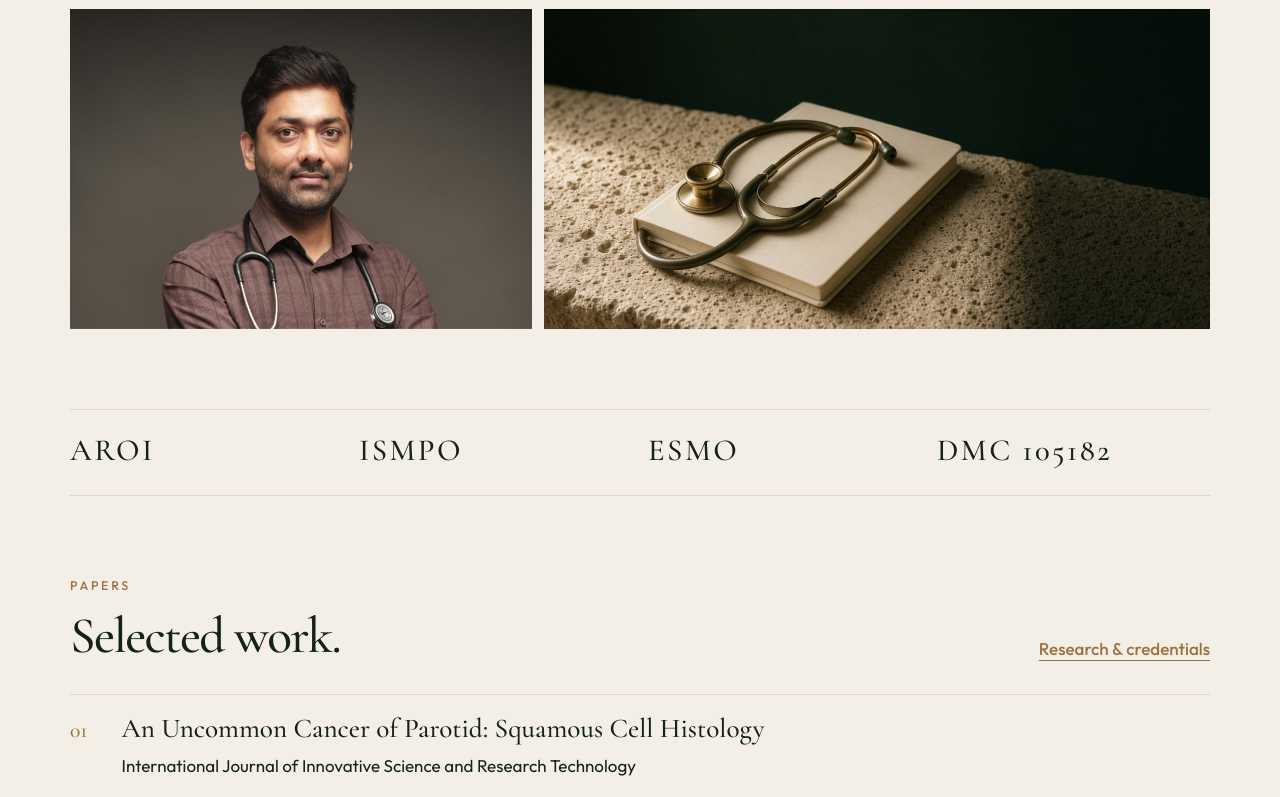
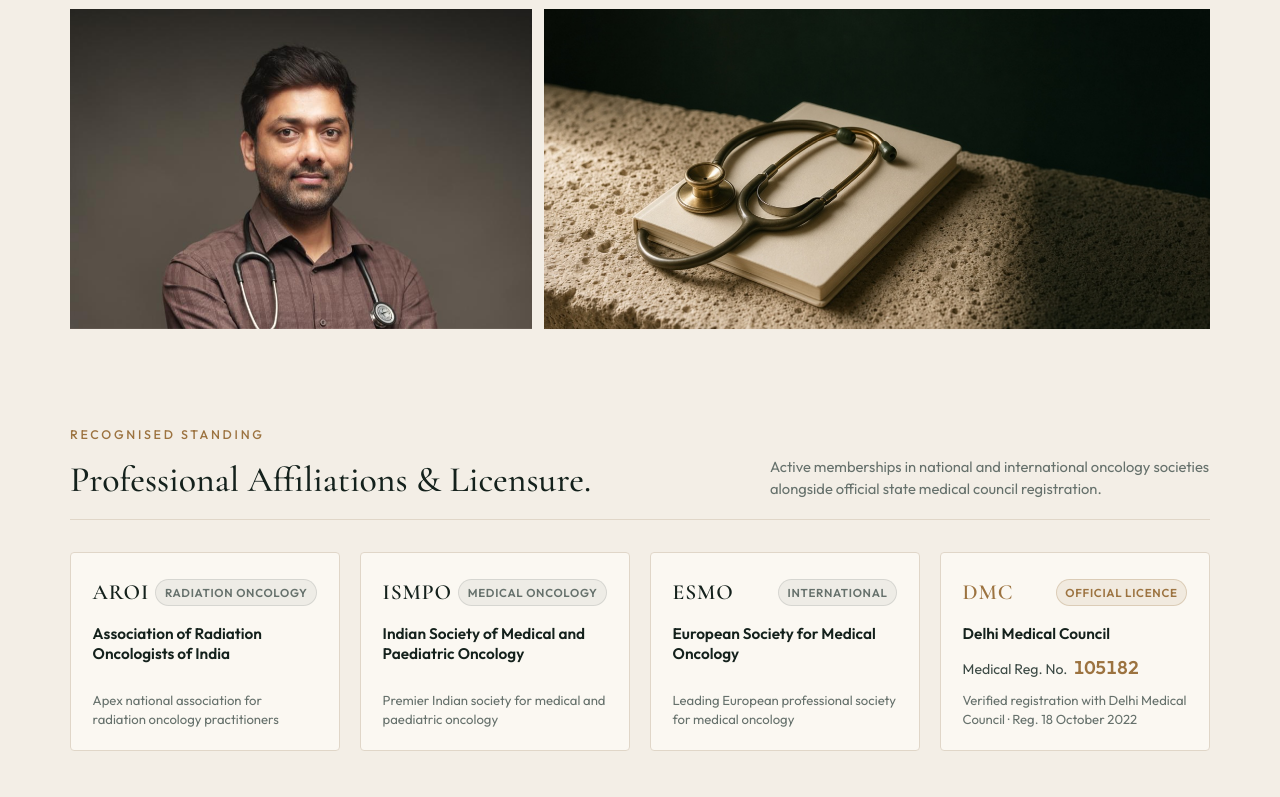
Before and after one commit to pankaj2816/dr-geetanand-rao, a React (Vite) app: page / in a window 1280 px wide. Shown: the part 2000-2797 px from the top of the page. Built offline with nearby package versions, Linux system fonts and the light colour scheme.

Commit message:
Transform bare society acronyms into smart Professional Affiliations & Licensure showcase

```diff
--- a/src/pages/Home.jsx
+++ b/src/pages/Home.jsx
@@ -301,13 +301,54 @@
         </div>
       </section>
 
-      <section className="wrap society-rail" aria-label="Societies">
-        {memberships.map((item) => (
-          <span key={item.short} title={item.name}>
-            {item.short}
-          </span>
-        ))}
-        <span title={site.council}>DMC {site.registration}</span>
+      <section className="section section-tight" aria-label="Professional Affiliations and Medical Accreditations">
+        <div className="wrap affiliations-band">
+          <div className="affiliations-head">
+            <div>
+              <p className="kicker kicker-dark">Recognised Standing</p>
+              <h2 className="affiliations-title">Professional Affiliations & Licensure.</h2>
+            </div>
+            <p className="affiliations-lead">
+              Active memberships in national and international oncology societies alongside official state medical council registration.
+            </p>
+          </div>
+
+          <div className="affiliations-grid">
+            {memberships.map((item) => (
+              <article key={item.short} className="affiliation-card">
+                <header className="affiliation-card-top">
+                  <span className="affiliation-badge">{item.short}</span>
+                  <span className="affiliation-type">
+                    {item.short === 'AROI' ? 'Radiation Oncology' : item.short === 'ISMPO' ? 'Medical Oncology' : 'International'}
+                  </span>
+                </header>
+                <h3 className="affiliation-name">{item.name}</h3>
+                <span className="affiliation-meta">
+                  {item.short === 'AROI'
+                    ? 'Apex national association for radiation oncology practitioners'
+                    : item.short === 'ISMPO'
+                    ? 'Premier Indian society for medical and paediatric oncology'
+                    : 'Leading European professional society for medical oncology'}
+                </span>
+              </article>
+            ))}
+
+            <article className="affiliation-card is-licence">
+              <header className="affiliation-card-top">
+                <span className="affiliation-badge badge-licence">DMC</span>
+                <span className="affiliation-type type-licence">Official Licence</span>
+              </header>
+              <h3 className="affiliation-name">{site.council}</h3>
+              <p className="affiliation-reg-row">
+                <span>Medical Reg. No.</span>
+                <strong className="reg-num">{site.registration}</strong>
+              </p>
+              <span className="affiliation-meta">
+                Verified registration with Delhi Medical Council · Reg. {site.registrationDate}
+              </span>
+            </article>
+          </div>
+        </div>
       </section>
 
       <section className="section">
--- a/src/styles.css
+++ b/src/styles.css
@@ -894,22 +894,129 @@
   color: var(--brass);
 }
 
-.society-rail {
+/* Smart Affiliations & Standing Section */
+.affiliations-band {
+  padding-top: 1rem;
+}
+
+.affiliations-head {
+  display: flex;
+  justify-content: space-between;
+  align-items: flex-end;
+  gap: 2rem;
+  margin-bottom: 2rem;
+  padding-bottom: 1.2rem;
+  border-bottom: 1px solid var(--line);
+}
+
+.affiliations-title {
+  font-family: var(--serif);
+  font-size: clamp(1.8rem, 2.8vw, 2.4rem);
+  font-weight: 500;
+  line-height: 1.15;
+  color: var(--ink);
+  margin: 0.25rem 0 0;
+}
+
+.affiliations-lead {
+  max-width: 440px;
+  color: var(--muted);
+  font-size: 0.92rem;
+  line-height: 1.5;
+  margin: 0;
+}
+
+.affiliations-grid {
   display: grid;
   grid-template-columns: repeat(4, 1fr);
-  align-items: center;
-  gap: 1rem;
-  padding: 1.6rem 0 1.8rem;
-  border-top: 1px solid var(--line);
-  border-bottom: 1px solid var(--line);
-  margin-top: 0;
-}
-.society-rail span {
+  gap: 1.25rem;
+}
+
+.affiliation-card {
+  background: var(--paper);
+  border: 1px solid var(--line);
+  border-radius: 4px;
+  padding: 1.4rem 1.35rem 1.3rem;
+  display: flex;
+  flex-direction: column;
+  transition: transform 0.28s cubic-bezier(0.2, 0.8, 0.2, 1),
+              border-color 0.28s ease,
+              box-shadow 0.28s ease;
+  cursor: default;
+}
+
+.affiliation-card:hover {
+  transform: translateY(-4px);
+  border-color: var(--brass);
+  box-shadow: 0 10px 24px rgba(16, 28, 25, 0.08);
+}
+
+.affiliation-card-top {
+  display: flex;
+  justify-content: space-between;
+  align-items: center;
+  margin-bottom: 0.85rem;
+}
+
+.affiliation-badge {
   font-family: var(--serif);
-  font-size: clamp(1.5rem, 2.4vw, 2.1rem);
-  letter-spacing: 0.08em;
+  font-size: 1.35rem;
+  font-weight: 600;
   color: var(--ink);
-  line-height: 1;
+  letter-spacing: 0.04em;
+}
+
+.badge-licence {
+  color: var(--brass);
+}
+
+.affiliation-type {
+  font-size: 0.72rem;
+  font-weight: 600;
+  letter-spacing: 0.06em;
+  text-transform: uppercase;
+  color: var(--muted);
+  background: rgba(16, 28, 25, 0.05);
+  border: 1px solid rgba(16, 28, 25, 0.1);
+  padding: 0.2rem 0.55rem;
+  border-radius: 999px;
+}
+
+.type-licence {
+  color: var(--brass);
+  background: rgba(156, 115, 64, 0.1);
+  border-color: rgba(156, 115, 64, 0.25);
+}
+
+.affiliation-name {
+  font-family: var(--sans);
+  font-size: 0.96rem;
+  font-weight: 600;
+  color: var(--ink);
+  line-height: 1.35;
+  margin: 0 0 0.55rem;
+}
+
+.affiliation-reg-row {
+  display: flex;
+  align-items: baseline;
+  gap: 0.4rem;
+  margin: 0 0 0.55rem;
+  font-size: 0.88rem;
+  color: var(--ink-soft);
+}
+
+.affiliation-reg-row strong {
+  font-size: 1.15rem;
+  font-weight: 600;
+  color: var(--brass);
+}
+
+.affiliation-meta {
+  color: var(--muted);
+  font-size: 0.82rem;
+  line-height: 1.45;
+  margin-top: auto;
 }
 .award-banner {
   display: grid;
@@ -1484,10 +1591,22 @@
   .gallery img, .media-band { height: 220px; }
   .footer-base { flex-direction: column; }
   .split-head { align-items: start; flex-direction: column; }
+  .affiliations-head {
+    flex-direction: column;
+    align-items: flex-start;
+    gap: 0.8rem;
+  }
+  .affiliations-grid {
+    grid-template-columns: 1fr 1fr;
+    gap: 1rem;
+  }
 }
 
 @media (max-width: 580px) {
   .stat-card-grid {
+    grid-template-columns: 1fr;
+  }
+  .affiliations-grid {
     grid-template-columns: 1fr;
   }
   .cred-strip {
@@ -1517,7 +1636,7 @@
 .cred-degree-card,
 .focus-grid article,
 .gallery figure,
-.society-rail span,
+.affiliation-card,
 .pub-list article,
 .award-banner,
 .close-band .wrap {
@@ -1543,9 +1662,10 @@
 .focus-grid article:nth-child(3) { animation-delay: 0.19s; }
 .focus-grid article:nth-child(4) { animation-delay: 0.26s; }
 .gallery figure:nth-child(2) { animation-delay: 0.12s; }
-.society-rail span:nth-child(2) { animation-delay: 0.06s; }
-.society-rail span:nth-child(3) { animation-delay: 0.12s; }
-.society-rail span:nth-child(4) { animation-delay: 0.18s; }
+.affiliation-card:nth-child(1) { animation-delay: 0.05s; }
+.affiliation-card:nth-child(2) { animation-delay: 0.11s; }
+.affiliation-card:nth-child(3) { animation-delay: 0.17s; }
+.affiliation-card:nth-child(4) { animation-delay: 0.23s; }
 .pub-list article:nth-child(1) { animation-delay: 0.04s; }
 .pub-list article:nth-child(2) { animation-delay: 0.1s; }
 .pub-list article:nth-child(3) { animation-delay: 0.16s; }
```
